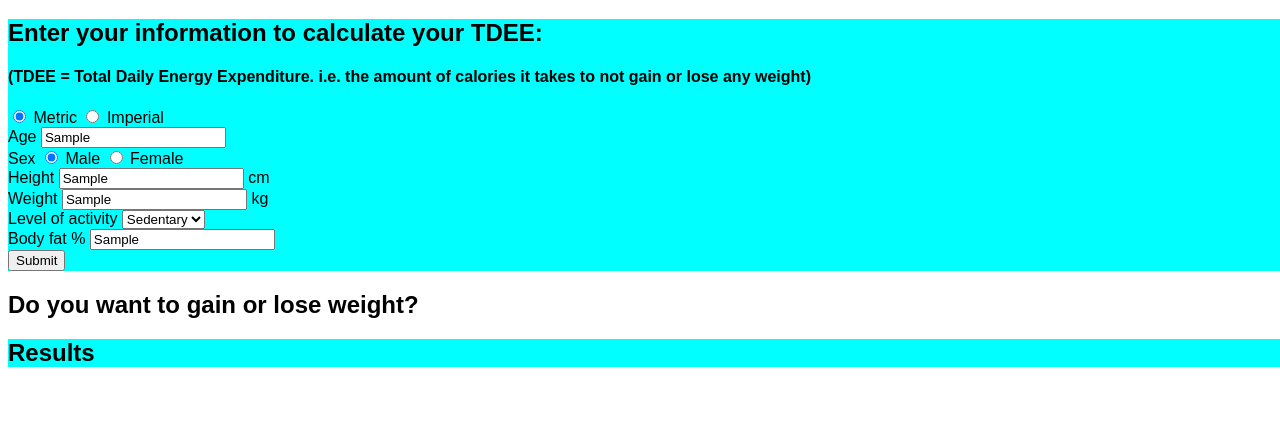
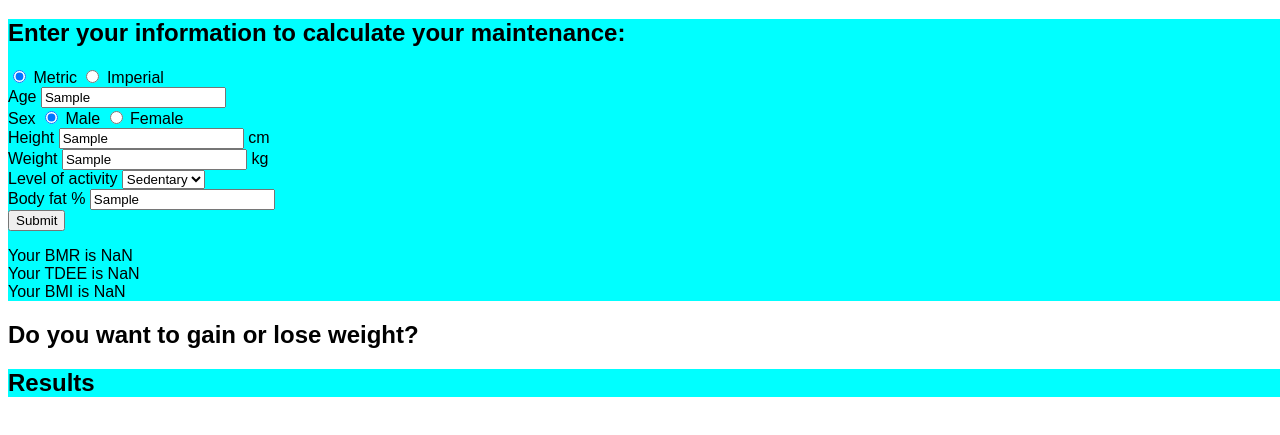
Before and after one commit to waltwengert/future-weight, a plain HTML site: page index.html in a window 1280 px wide. Both pictures are taken after typing "Sample", "Sample", "Sample", "Sample" into the empty fields and a click on the button "Submit". Shown: the part 61-496 px from the top of the page. Drawn offline with Linux system fonts and the light colour scheme.

Commit message:
Added BMI calculation

```diff
--- a/index.html
+++ b/index.html
@@ -17,8 +17,7 @@
 
     <div id="tdee">
       <div>
-        <h2>Enter your information to calculate your TDEE:</h2>
-        <h4>(TDEE = Total Daily Energy Expenditure. i.e. the amount of calories it takes to not gain or lose any weight)</h4>
+        <h2>Enter your information to calculate your maintenance:</h2>
       </div>
 
       <form>
@@ -75,6 +74,7 @@
 
         <div>
           <button type="button" onclick="calculateTdee()">Submit</button>
+          <p id="maintCals"></p>
         </div>
       </form>
     </div>
--- a/index.js
+++ b/index.js
@@ -46,15 +46,18 @@ function calculateTdee() {
     console.log(age + "years " + height + "cm " + weight + "kg " + activity + " " + bodyfat);
 
     var bmr = calculateBmr(age, height, weight, bodyfat);
-    console.log("BMR = " + bmr);
+    console.log("Calculated BMR = " + bmr);
 
-    var tdee = bmr * ACTIVITY_MULTIPLIERS.get(activity);
-    console.log("TDEE = " + tdee);
+    var tdee = Math.round(bmr * ACTIVITY_MULTIPLIERS.get(activity));
+    console.log("Calculated TDEE = " + tdee);
 
-    alert("Your BMR is " + bmr + "\nYour TDEE is " + tdee);
+    var bmi = calculateBmi(height, weight);
+    console.log("Calculated BMI = " + bmi);
+
+    document.getElementById("maintCals").innerText = "Your BMR is " + bmr + "\nYour TDEE is " + tdee + "\nYour BMI is " + bmi;
 }
 
-function calculateBmr(age, height, weight, bodyfat) {
+function calculateBmr(age, height, weight, bodyfat) { //TODO: utilise bodyfat in the calculation
     //normalise to metric units
     if (!global_units) {
         weight = weight * 0.45359237;
@@ -62,8 +65,19 @@ function calculateBmr(age, height, weight, bodyfat) {
     }
 
     if (global_sex) { //male
-        return ((10 * weight) + (6.25 * height) - (5 * age) + 5);
+        return Math.round(((10 * weight) + (6.25 * height) - (5 * age) + 5));
     } else { //female
-        return ((10 * weight) + (6.25 * height) - (5 * age) - 161);
+        return Math.round(((10 * weight) + (6.25 * height) - (5 * age) - 161));
     }
 }
+
+function calculateBmi(height, weight) {
+    //normalise to metric units
+    if (!global_units) {
+        weight = weight * 0.45359237;
+        height = height * 2.54;
+    }
+    heightM = height / 100;
+
+    return Math.round((weight / heightM / heightM) * 10) / 10; //round the BMI equation to 1 decimal
+}
```
